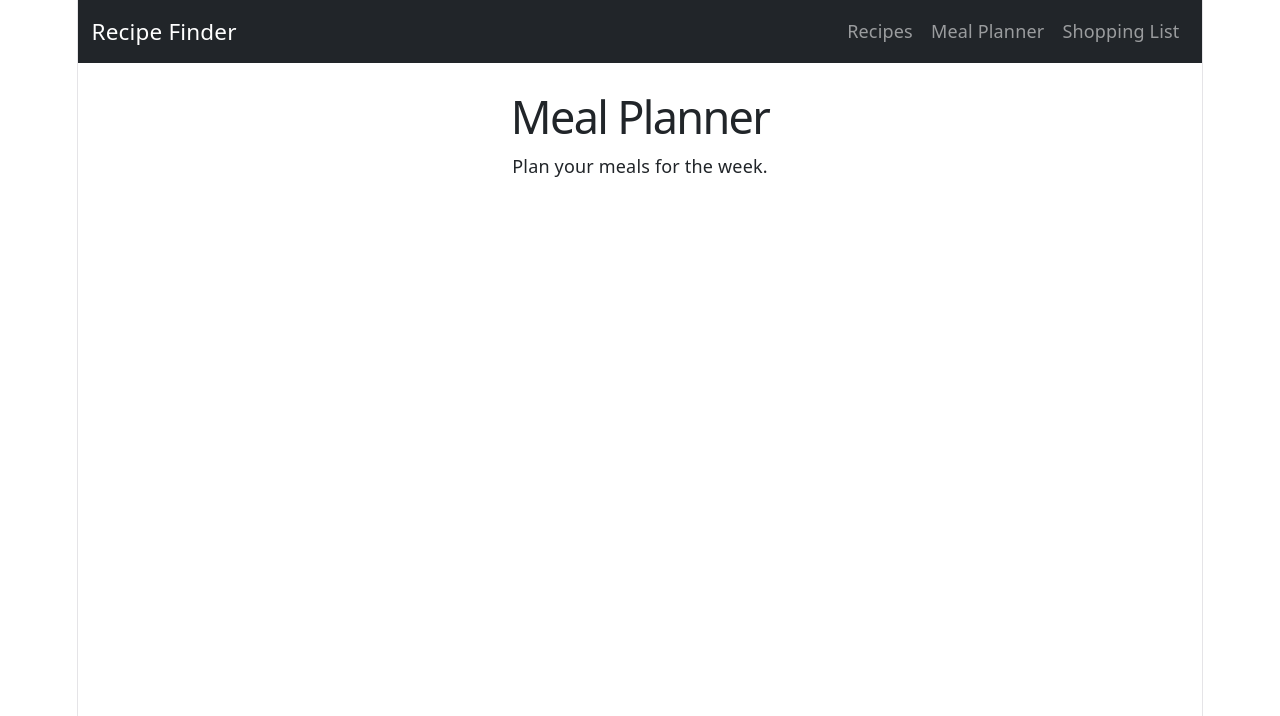
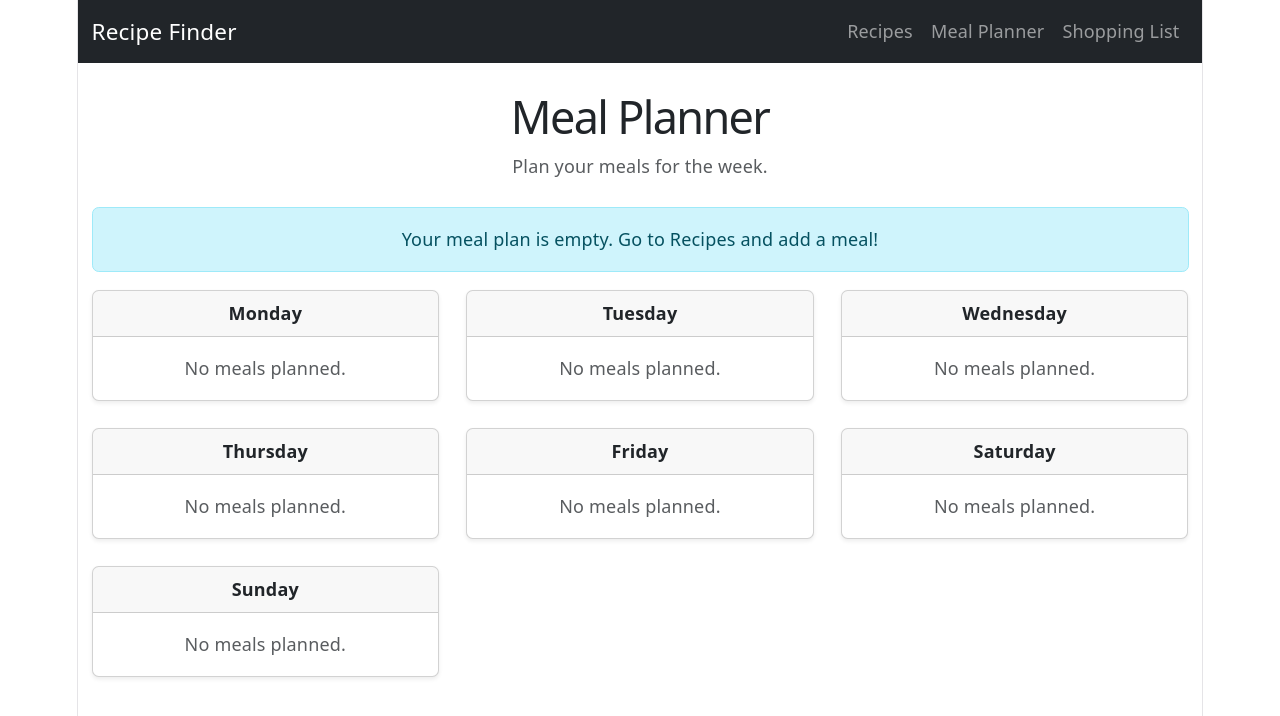
Before and after one commit to Jomppe03/Final-Project-WEB, a React (Vite) app: page /meal-planner in a window 1280 px wide. Shown: the top 716 px of the page. Built offline with nearby package versions, Linux system fonts and the light colour scheme.

Commit message:
viikon ruuan suunnittelu toimii

```diff
--- a/src/App.jsx
+++ b/src/App.jsx
@@ -1,3 +1,5 @@
+
+import { useState, useEffect } from 'react';
 import { BrowserRouter, Routes, Route } from 'react-router-dom';
 
 import Navbar from './components/Navbar';
@@ -6,14 +8,60 @@ import MealPlanner from './pages/MealPlanner';
 import ShoppingList from './pages/ShoppingList';
 
 function App() {
+  const [mealPlan, setMealPlan] = useState(() => {
+    try {
+      return JSON.parse(
+        localStorage.getItem('mealPlan') || '[]'
+      );
+    } catch {
+      return [];
+    }
+  });
+
+  useEffect(() => {
+    localStorage.setItem('mealPlan', JSON.stringify(mealPlan));
+  }, [mealPlan]);
+
+  function addToMealPlan(recipe, day) {
+    const meal = {
+      id: `${Date.now()}-${Math.random()}`,
+      recipe: recipe,
+      day: day,
+    };
+
+    setMealPlan((previousPlan) => [...previousPlan, meal]);
+  }
+
+  function removeFromMealPlan(id) {
+    setMealPlan((previousPlan) =>
+      previousPlan.filter((meal) => meal.id !== id)
+    );
+  }
+
   return (
     <BrowserRouter>
       <Navbar />
 
       <Routes>
-        <Route path="/" element={<Recipes />} />
-        <Route path="/meal-planner" element={<MealPlanner />} />
-        <Route path="/shopping-list" element={<ShoppingList />} />
+        <Route
+          path="/"
+          element={<Recipes onAddToPlan={addToMealPlan} />}
+        />
+
+        <Route
+          path="/meal-planner"
+          element={
+            <MealPlanner
+              mealPlan={mealPlan}
+              onRemoveMeal={removeFromMealPlan}
+            />
+          }
+        />
+
+        <Route
+          path="/shopping-list"
+          element={<ShoppingList />}
+        />
       </Routes>
     </BrowserRouter>
   );
--- a/src/pages/MealPlanner.jsx
+++ b/src/pages/MealPlanner.jsx
@@ -1,8 +1,91 @@
-function MealPlanner() {
+
+function MealPlanner({ mealPlan, onRemoveMeal }) {
+  const days = [
+    'Monday',
+    'Tuesday',
+    'Wednesday',
+    'Thursday',
+    'Friday',
+    'Saturday',
+    'Sunday',
+  ];
+
   return (
     <div className="container py-4">
-      <h1>Meal Planner</h1>
-      <p>Plan your meals for the week.</p>
+      <h1 className="mb-2">Meal Planner</h1>
+
+      <p className="text-muted mb-4">
+        Plan your meals for the week.
+      </p>
+
+      {mealPlan.length === 0 && (
+        <div className="alert alert-info">
+          Your meal plan is empty. Go to Recipes and add a meal!
+        </div>
+      )}
+
+      <div className="row g-4">
+        {days.map((day) => {
+          const mealsForDay = mealPlan.filter(
+            (meal) => meal.day === day
+          );
+
+          return (
+            <div className="col-12 col-md-6 col-lg-4" key={day}>
+              <div className="card h-100 shadow-sm">
+                <div className="card-header fw-bold">
+                  {day}
+                </div>
+
+                <div className="card-body">
+                  {mealsForDay.length === 0 ? (
+                    <p className="text-muted mb-0">
+                      No meals planned.
+                    </p>
+                  ) : (
+                    <ul className="list-group list-group-flush">
+                      {mealsForDay.map((meal) => (
+                        <li
+                          className="list-group-item px-0"
+                          key={meal.id}
+                        >
+                          <div className="d-flex gap-2 align-items-start">
+                            <img
+                              src={meal.recipe.strMealThumb}
+                              alt={meal.recipe.strMeal}
+                              style={{
+                                width: '65px',
+                                height: '65px',
+                                objectFit: 'cover',
+                                borderRadius: '6px',
+                              }}
+                            />
+
+                            <div className="flex-grow-1">
+                              <div className="fw-semibold">
+                                {meal.recipe.strMeal}
+                              </div>
+
+                              <button
+                                className="btn btn-sm btn-outline-danger mt-2"
+                                onClick={() =>
+                                  onRemoveMeal(meal.id)
+                                }
+                              >
+                                Remove
+                              </button>
+                            </div>
+                          </div>
+                        </li>
+                      ))}
+                    </ul>
+                  )}
+                </div>
+              </div>
+            </div>
+          );
+        })}
+      </div>
     </div>
   );
 }
--- a/src/pages/Recipes.jsx
+++ b/src/pages/Recipes.jsx
@@ -1,12 +1,13 @@
 
 import { useState, useEffect } from 'react';
 
-function Recipes() {
+function Recipes({ onAddToPlan }) {
   const [searchQuery, setSearchQuery] = useState('chicken');
   const [recipes, setRecipes] = useState([]);
   const [loading, setLoading] = useState(false);
   const [error, setError] = useState('');
   const [selectedRecipe, setSelectedRecipe] = useState(null);
+  const [selectedDay, setSelectedDay] = useState('Monday');
 
   async function searchRecipes(query) {
     setLoading(true);
@@ -41,6 +42,13 @@ function Recipes() {
   function handleSubmit(event) {
     event.preventDefault();
     searchRecipes(searchQuery.trim());
+  }
+
+  function handleAddToPlan() {
+    if (!selectedRecipe || !onAddToPlan) return;
+
+    onAddToPlan(selectedRecipe, selectedDay);
+    setSelectedRecipe(null);
   }
 
   return (
@@ -186,6 +194,42 @@ function Recipes() {
                   })}
                 </ul>
 
+                <div className="border rounded p-3 my-4">
+                  <h3 className="h5">Add to Meal Planner</h3>
+
+                  <label
+                    htmlFor="meal-day"
+                    className="form-label"
+                  >
+                    Select a day
+                  </label>
+
+                  <select
+                    id="meal-day"
+                    className="form-select mb-3"
+                    value={selectedDay}
+                    onChange={(event) =>
+                      setSelectedDay(event.target.value)
+                    }
+                  >
+                    <option value="Monday">Monday</option>
+                    <option value="Tuesday">Tuesday</option>
+                    <option value="Wednesday">Wednesday</option>
+                    <option value="Thursday">Thursday</option>
+                    <option value="Friday">Friday</option>
+                    <option value="Saturday">Saturday</option>
+                    <option value="Sunday">Sunday</option>
+                  </select>
+
+                  <button
+                    type="button"
+                    className="btn btn-success"
+                    onClick={handleAddToPlan}
+                  >
+                    Add to Meal Planner
+                  </button>
+                </div>
+
                 <h3 className="h5 mt-4">Instructions</h3>
 
                 <p style={{ whiteSpace: 'pre-line' }}>
```
